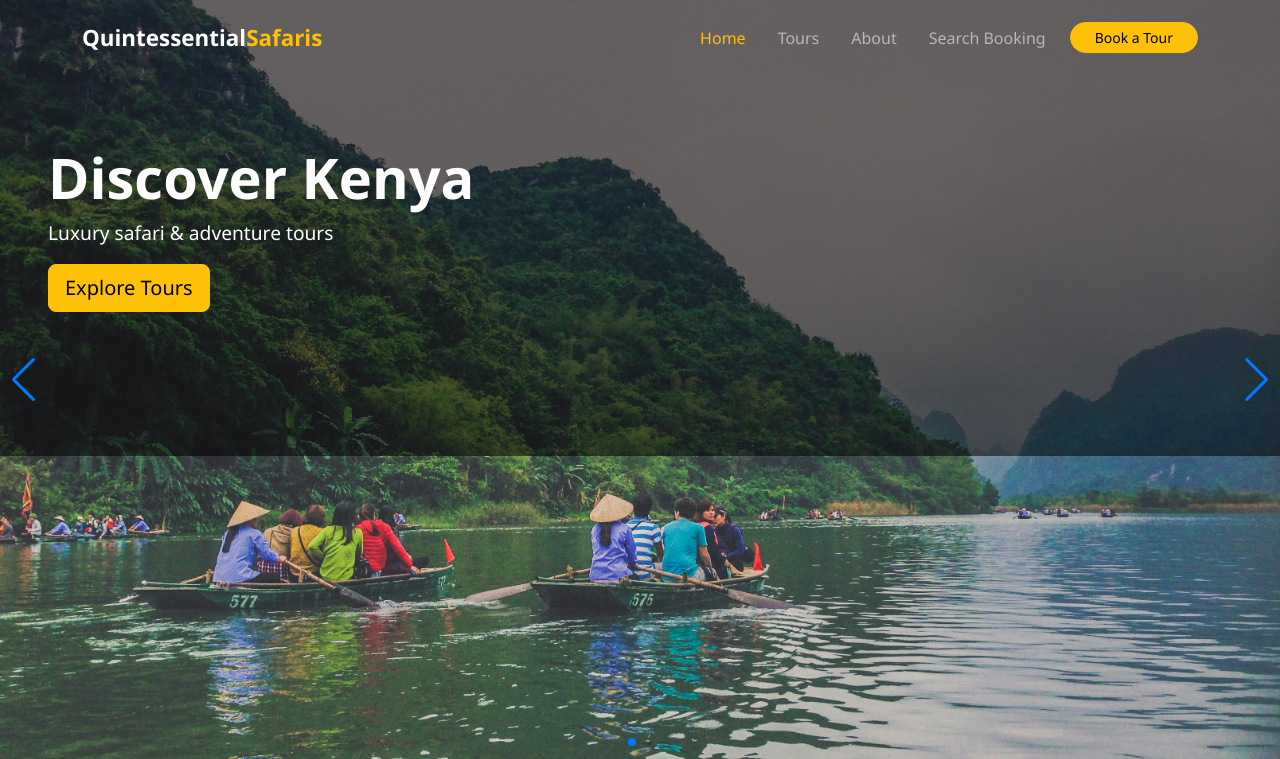
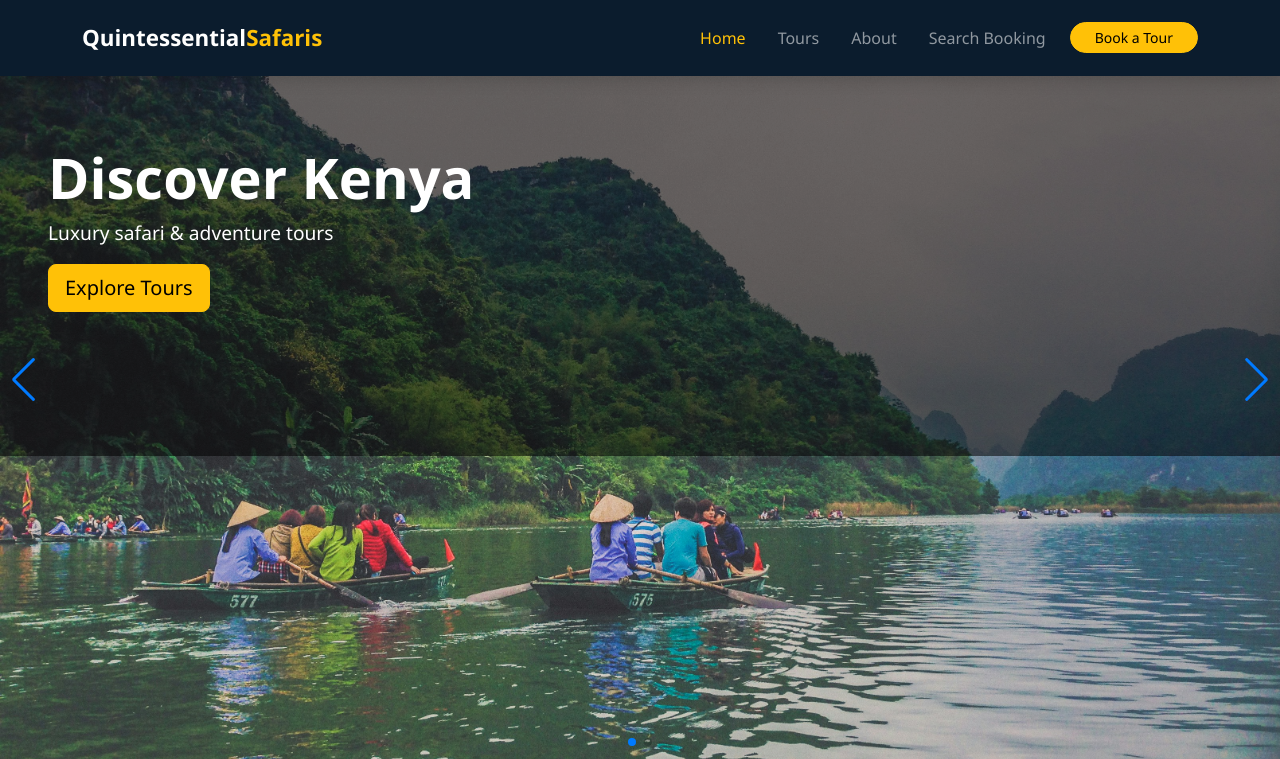
Before and after one commit to frank-kamau/Quintessential_Safaris, a Django app: page / in a window 1280 px wide. Shown: the top 759 px of the page. Run offline with Django 5.2, Linux system fonts and the light colour scheme; data that the repository does not hold is empty.

Commit message:
Nav Bar Color changes

```diff
--- a/config/settings.py
+++ b/config/settings.py
@@ -129,7 +129,10 @@ STATIC_URL = '/static/'
 STATICFILES_DIRS = [BASE_DIR / 'static']
 STATIC_ROOT = BASE_DIR / "staticfiles"
 
-STATICFILES_STORAGE = "whitenoise.storage.CompressedManifestStaticFilesStorage"
+if RENDER:
+    STATICFILES_STORAGE = "whitenoise.storage.CompressedManifestStaticFilesStorage"
+else:
+    STATICFILES_STORAGE = "django.contrib.staticfiles.storage.StaticFilesStorage"
 
 DEFAULT_FILE_STORAGE = "cloudinary_storage.storage.MediaCloudinaryStorage"
 
--- a/static/css/style.css
+++ b/static/css/style.css
@@ -83,7 +83,8 @@ body {
 .main-navbar {
   transition: background 0.4s ease, box-shadow 0.4s ease;
   padding: 1rem 0;
-  background: transparent;
+  background: #0b1c2d;
+  box-shadow: 0 4px 15px rgba(0, 0, 0, 0.15);
 }
 
 .main-navbar.scrolled {
--- a/static/js/main.js
+++ b/static/js/main.js
@@ -91,4 +91,9 @@ window.addEventListener("scroll", () => {
     navbar.classList.remove("scrolled");
   }
 });
+
+// ADD THIS — apply dark background immediately on pages without a hero slider
+  if (!heroSwiperEl) {
+    navbar.classList.add("scrolled");
+  }
 });
--- a/templates/base.html
+++ b/templates/base.html
@@ -2,25 +2,27 @@
 <!DOCTYPE html>
 <html>
 <head>
-  <title>Bena Tours</title>
-  <link href="{% static 'css/style.css' %}" rel="stylesheet">
+  <title>QuintessentialSafaris</title>
+
+  <!-- Bootstrap 5 -->
+  <link href="https://cdn.jsdelivr.net/npm/bootstrap@5.3.2/dist/css/bootstrap.min.css" rel="stylesheet">
   <!-- Swiper CSS -->
-<link rel="stylesheet" href="https://cdn.jsdelivr.net/npm/swiper@11/swiper-bundle.min.css">
+  <link rel="stylesheet" href="https://cdn.jsdelivr.net/npm/swiper@11/swiper-bundle.min.css">
 
-<!-- AOS (Animate On Scroll) -->
-<link href="https://unpkg.com/aos@2.3.1/dist/aos.css" rel="stylesheet">
+  <!-- AOS (Animate On Scroll) -->
+  <link href="https://unpkg.com/aos@2.3.1/dist/aos.css" rel="stylesheet">
 
-<!-- Bootstrap 5 -->
-  <link href="https://cdn.jsdelivr.net/npm/bootstrap@5.3.2/dist/css/bootstrap.min.css" rel="stylesheet">
-
-<!-- Custom CSS -->
+  <!-- Custom CSS -->
   <link href="{% static 'css/style.css' %}" rel="stylesheet">
 
-<!-- Swiper CSS -->
-  <link rel="stylesheet" href="https://cdn.jsdelivr.net/npm/swiper@11/swiper-bundle.min.css">
+  <style>
+    body { padding-top: 70px !important; }
+    .heroSwiper { margin-top: -70px; }
+  </style>
 
-<!-- AOS -->
-  <link href="https://unpkg.com/aos@2.3.1/dist/aos.css" rel="stylesheet">
+  <link rel="icon" type="image/svg+xml" href="{% static 'favicon.svg' %}">
+  <link rel="shortcut icon" href="{% static 'favicon.svg' %}">
+
 </head>
 <body>
 
```
Also changed, not shown: static/favicon.svg (added).
